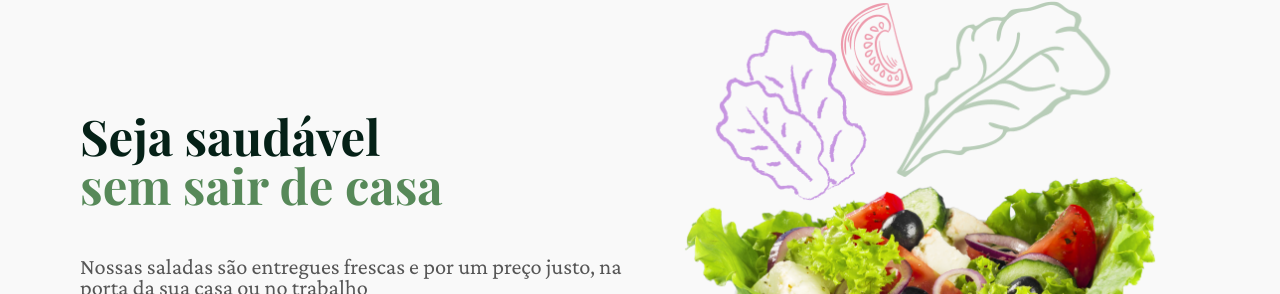
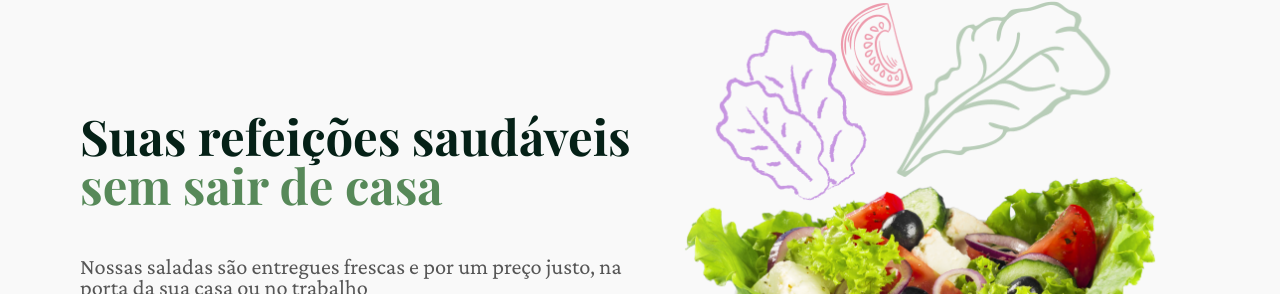
Before and after one commit to leopalamim/arbos-website, a Next.js app: page / in a window 1280 px wide. Shown: the part 86-380 px from the top of the page. Built offline with nearby package versions, Linux system fonts and the light colour scheme; a web font is replaced by a local one; what apollo-upload-client would draw is missing.

Commit message:
fix: hero heading

```diff
--- a/src/app/modules/home/hero/hero.component.tsx
+++ b/src/app/modules/home/hero/hero.component.tsx
@@ -21,7 +21,7 @@ export const Hero: React.FC = () => (
         <Row middle={"xs"}>
           <Col xs={12} lg={6}>
             <DisplayStyled>
-              Seja saudável
+              Suas refeições saudáveis
               <StrongWordBoxStyled>sem sair de casa</StrongWordBoxStyled>
             </DisplayStyled>
             <Separator type={"line"} />
```
